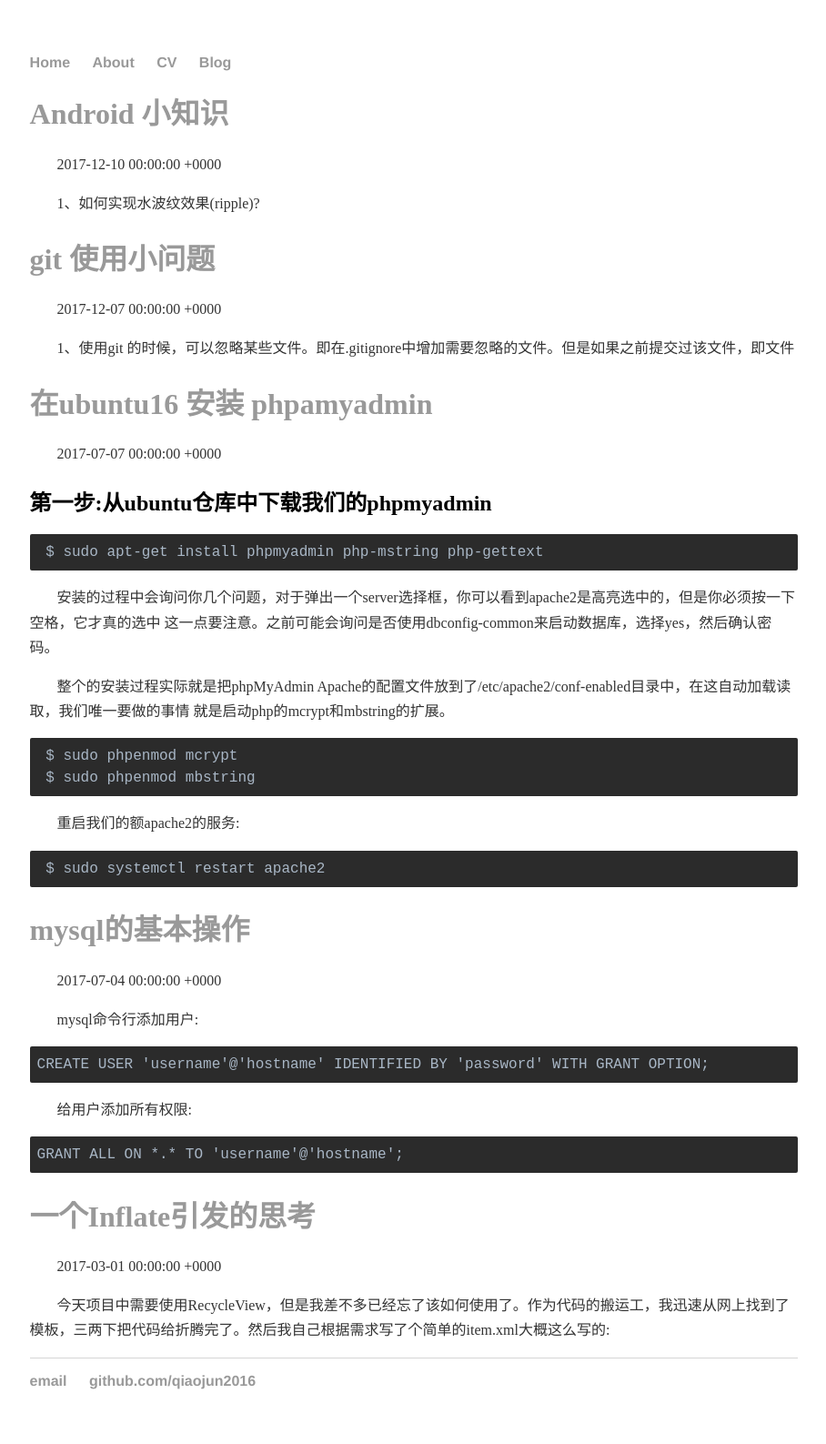
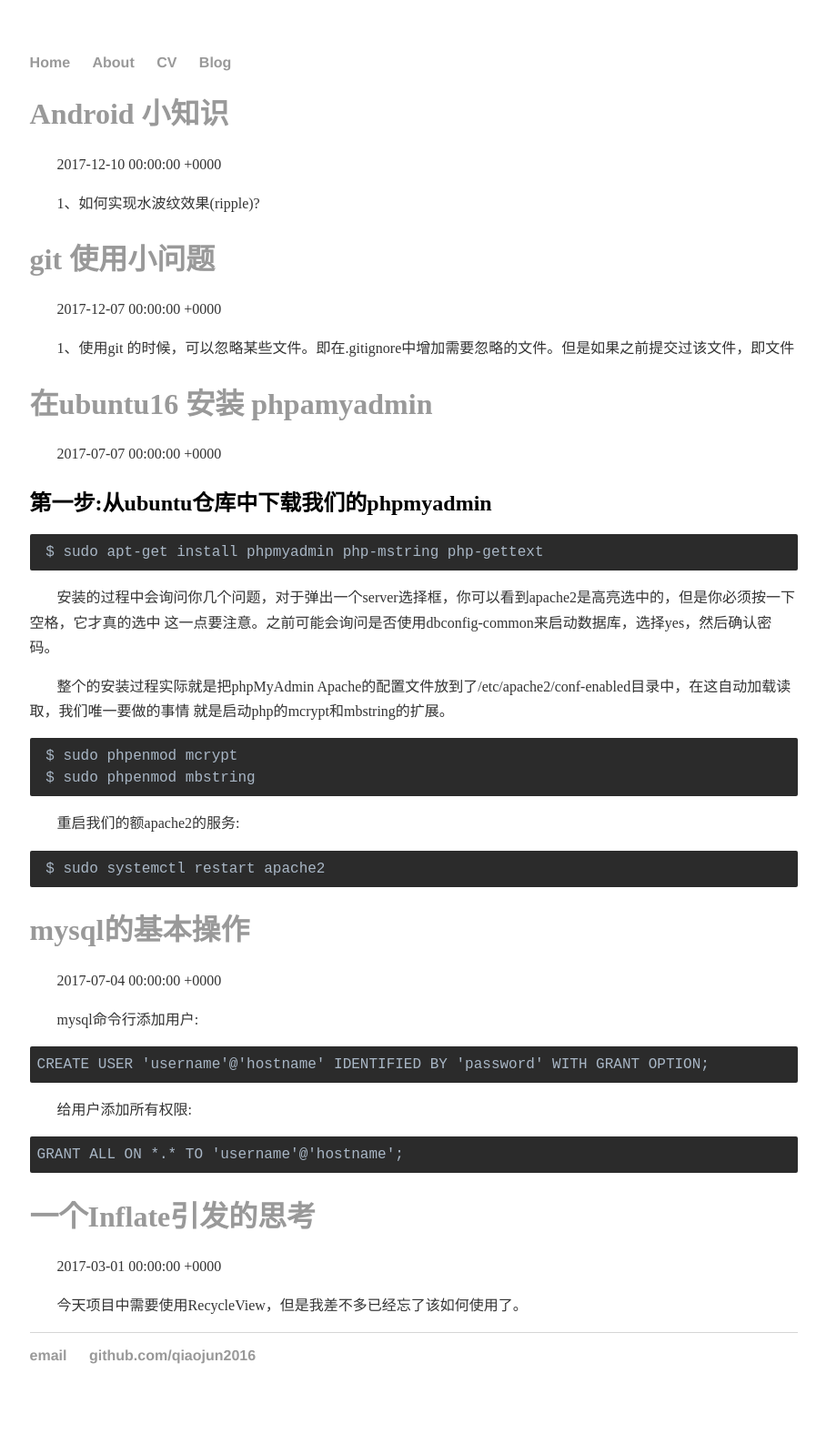
Before and after one commit to qiaojun2016/qiaojun2016.github.io, a Jekyll site: the page built from blog/index.html, in a window 1280 px wide. Shown: the whole page at 91% size, without its empty margins (185-1093 px from the left). Built offline with Jekyll 4.4.1, drawn with Linux system fonts in a browser that asks for light colours; the list of posts is cut into pages by our own code; comment, search, counter and statistics services are not loaded; after the commit the page ends 1559 px from its top, so only the background shows below that.

Commit message:
Update 2017-03-01-my-first-article.html

```diff
--- a/_posts/2017-03-01-my-first-article.html
+++ b/_posts/2017-03-01-my-first-article.html
@@ -5,7 +5,8 @@ title: 一个Inflate引发的思考
 excerpt_separator: <!-- more -->
 ---
 
-<p>今天项目中需要使用<span class="keyword">RecycleView</span>，但是我差不多已经忘了该如何使用了。作为代码的搬运工，我迅速从网上找到了模板，三两下把代码给折腾完了。然后我自己根据需求写了个简单的<span class="keyword">item.xml</span>大概这么写的:</p> <!-- more -->
+<p>今天项目中需要使用<span class="keyword">RecycleView</span>，但是我差不多已经忘了该如何使用了。
+    <!-- more -->作为代码的搬运工，我迅速从网上找到了模板，三两下把代码给折腾完了。然后我自己根据需求写了个简单的<span class="keyword">item.xml</span>大概这么写的:</p>
 
 <pre class="code">
 &lt;RelativeLayout xmlns:android="http://schemas.android.com/apk/res/android"
```
